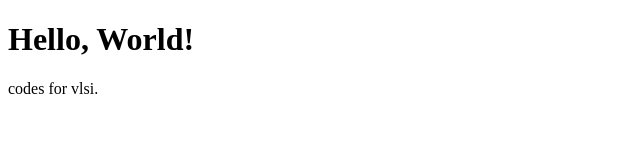
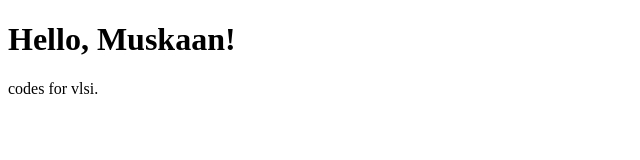
Before and after one commit to nat9311/vlsi, a plain HTML site: page test.html in a window 1280 px wide. Shown: the whole page, without its empty margins (0-640 px from the left). Drawn offline with Linux system fonts and the light colour scheme.

Commit message:
Update test.html

```diff
--- a/test.html
+++ b/test.html
@@ -4,7 +4,7 @@
   <title>My Test Page</title>
 </head>
 <body>
-  <h1>Hello, World!</h1>
+  <h1>Hello, Muskaan!</h1>
   <p>codes for vlsi.</p>
 </body>
 </html>
```
